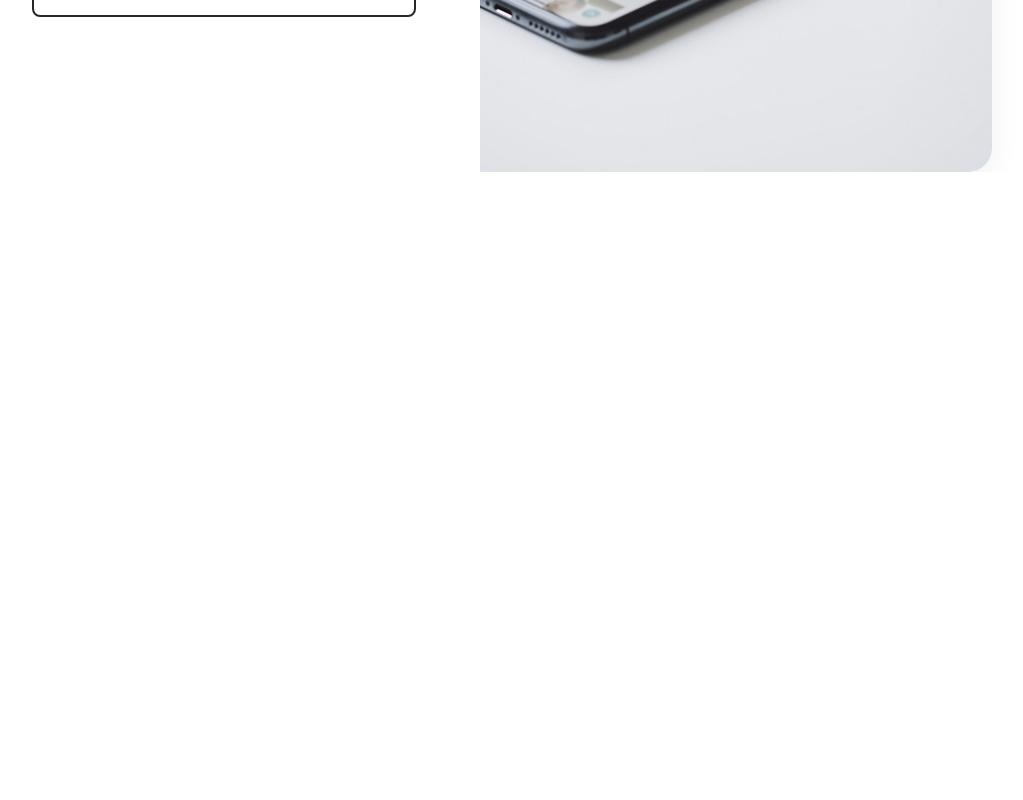
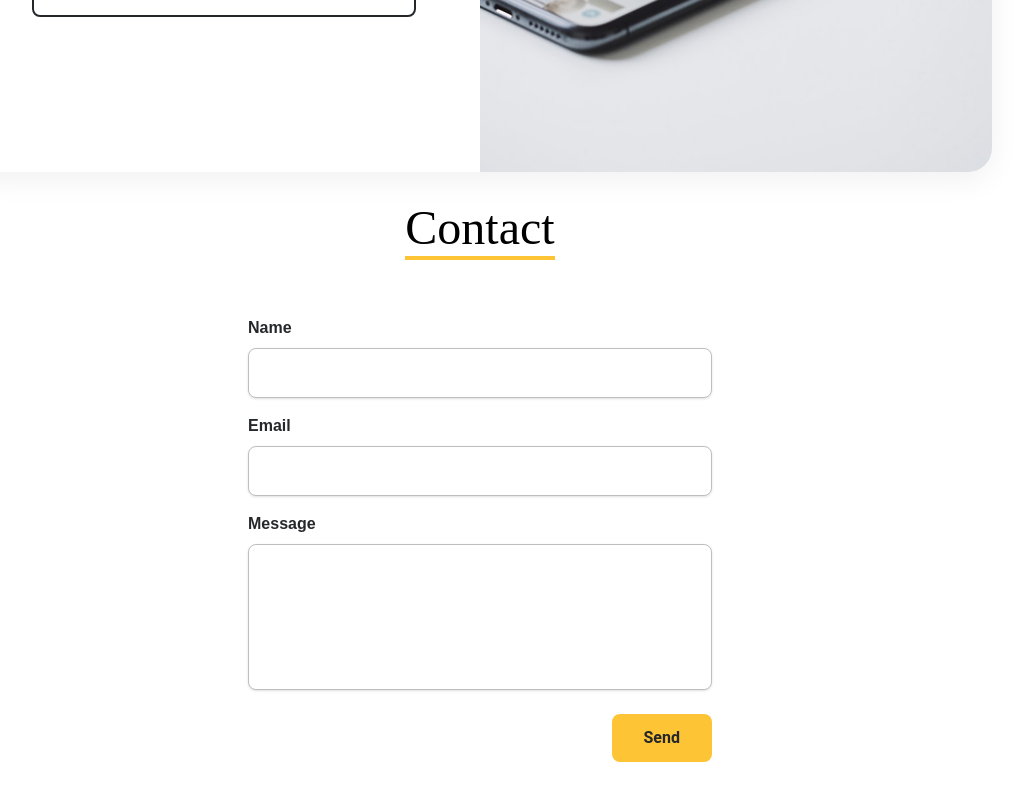
Before and after one commit to EliottSchndr/tp_porfolio_web_s6, a React (Vite) app: page / in a window 1280 px wide. Shown: the part 2382-3182 px from the top of the page, without its empty margins (160-1183 px from the left). Before the commit the page ends 2554 px from the top, so only its background shows below. Built offline with nearby package versions, Linux system fonts and the light colour scheme.

Commit message:
add form components

```diff
--- a/src/App.jsx
+++ b/src/App.jsx
@@ -1,7 +1,7 @@
 import { Navbar } from './components/Navbar.jsx';
 import { Hero } from './components/Hero.jsx';
-import { TitleLine } from './components/TitleLine.jsx';
 import {Projects} from "./components/Projects.jsx";
+import {Form} from "./components/Form.jsx";
 
 
 function App() {
@@ -36,6 +36,7 @@ function App() {
             <main>
                 <Hero name={ name }/>
                 <Projects projects={projects}/>
+                <Form />
             </main>
         </div>
     </>
--- /dev/null
+++ b/src/components/Form.jsx
@@ -0,0 +1,27 @@
+import {TitleLine} from "./TitleLine.jsx";
+import {Button} from "./Button.jsx";
+
+export const Form = () => {
+    return (
+        <div id={"Contact"} className="flex flex-col justify-center items-center w-full my-8">
+            <TitleLine name="Contact" />
+            <form className="flex flex-col w-full max-w-lg gap-4 mt-8 p-6 font-nunito text-font-high-emphasis" onSubmit={(e) => {e.preventDefault();}}>
+                <div className="flex flex-col gap-2">
+                    <label htmlFor="name" className="font-semibold">Name</label>
+                    <input id="name" name="name" type="text" required className="p-3 bg-white border border-bg-line/30 rounded-lg shadow-sm " />
+                </div>
+                <div className="flex flex-col gap-2">
+                    <label htmlFor="email" className="font-semibold">Email</label>
+                    <input id="email" name="email" type="email" required className="p-3 bg-white border border-bg-line/30 rounded-lg shadow-sm " />
+                </div>
+                <div className="flex flex-col gap-2">
+                    <label htmlFor="message" className="font-semibold">Message</label>
+                    <textarea id="message" name="message" required rows="5" className="p-3 bg-white border border-bg-line/30 rounded-lg shadow-sm resize-none "></textarea>
+                </div>
+                <div className="flex justify-end mt-2">
+                    <Button title="Send" onClick="" style="bg-brand-yellow text-font-high-emphasis px-8 py-3 rounded-[8px] font-roboto font-bold hover:opacity-90 transition-opacity cursor-pointer" />
+                </div>
+            </form>
+        </div>
+    )
+}
```
